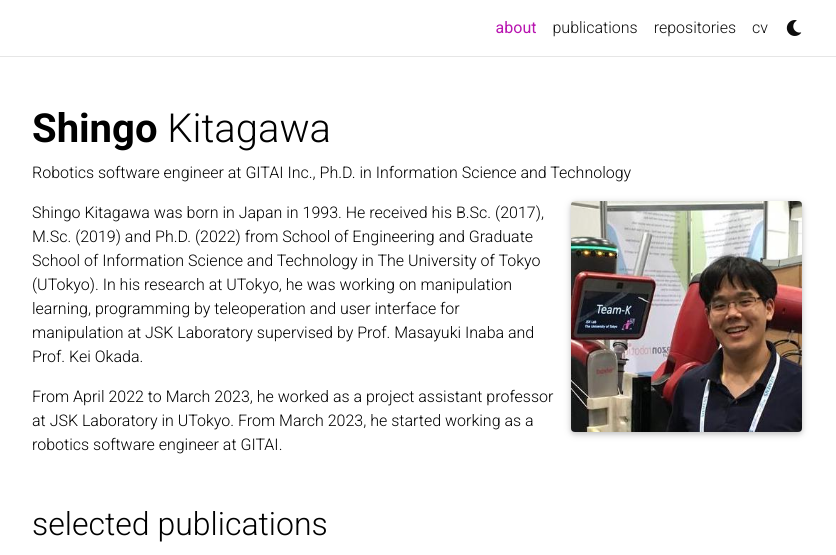
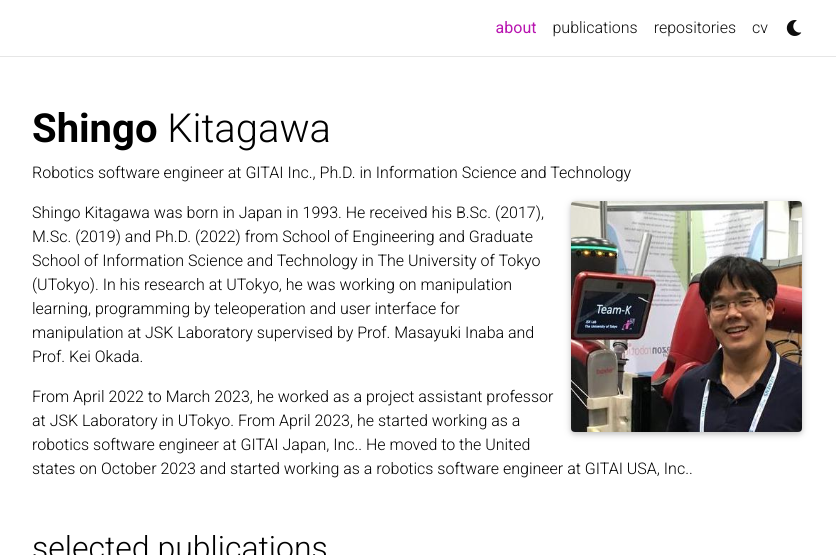
Before and after one commit to knorth55/knorth55.github.io, a Jekyll site: the page built from _pages/about.md, in a window 1280 px wide, cut to the strip 0-555 px from the top of the page. Shown: the whole strip, without its empty margins (223-1059 px from the left). Built offline with Jekyll 4.4.1, drawn with Linux system fonts in a browser that asks for light colours; full-size pictures stand in for the smaller copies a plugin makes; comment, search, counter and statistics services are not loaded; a style sheet for code colours, icons or effects is not loaded.

Commit message:
update about

```diff
--- a/_pages/about.md
+++ b/_pages/about.md
@@ -24,4 +24,6 @@ user interface for manipulation at JSK Laboratory supervised by
 Prof. Masayuki Inaba and Prof. Kei Okada.
 
 From April 2022 to March 2023, he worked as a project assistant professor at JSK Laboratory in UTokyo.
-From March 2023, he started working as a robotics software engineer at GITAI.
+From April 2023, he started working as a robotics software engineer at GITAI Japan, Inc..
+He moved to the United states on October 2023
+and started working as a robotics software engineer at GITAI USA, Inc..
```
